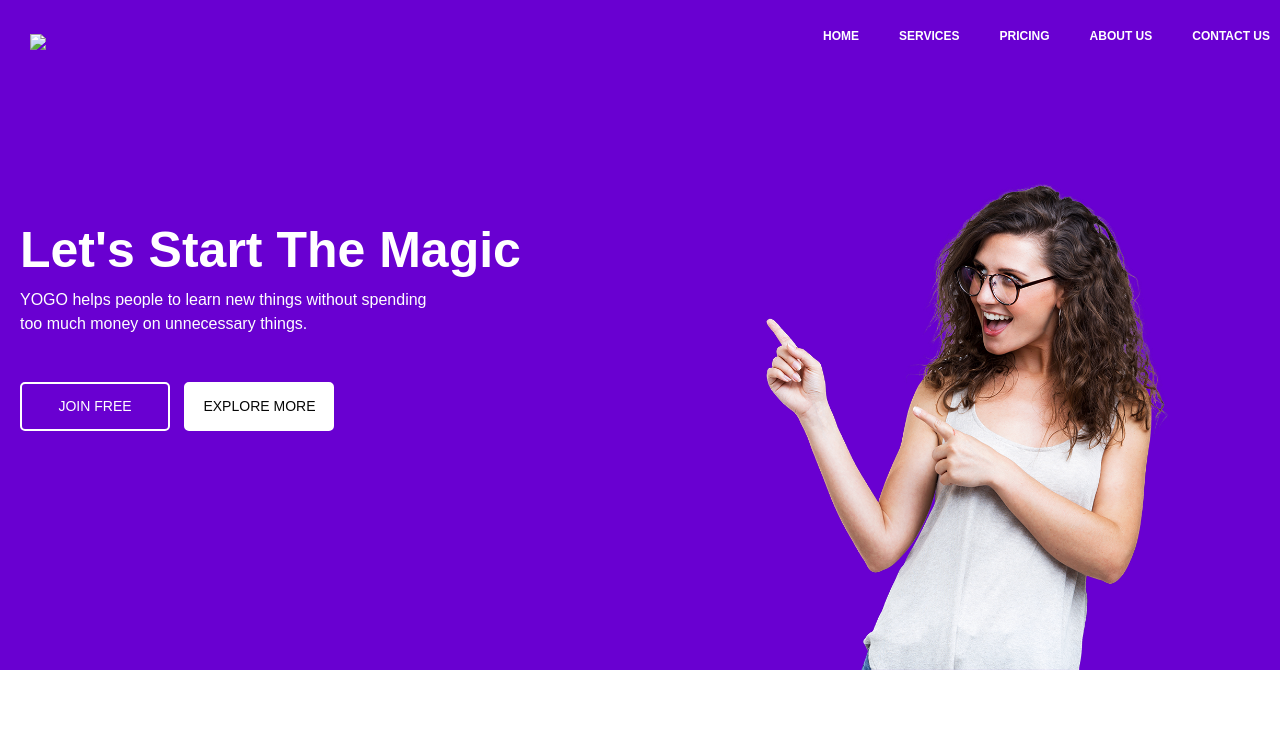
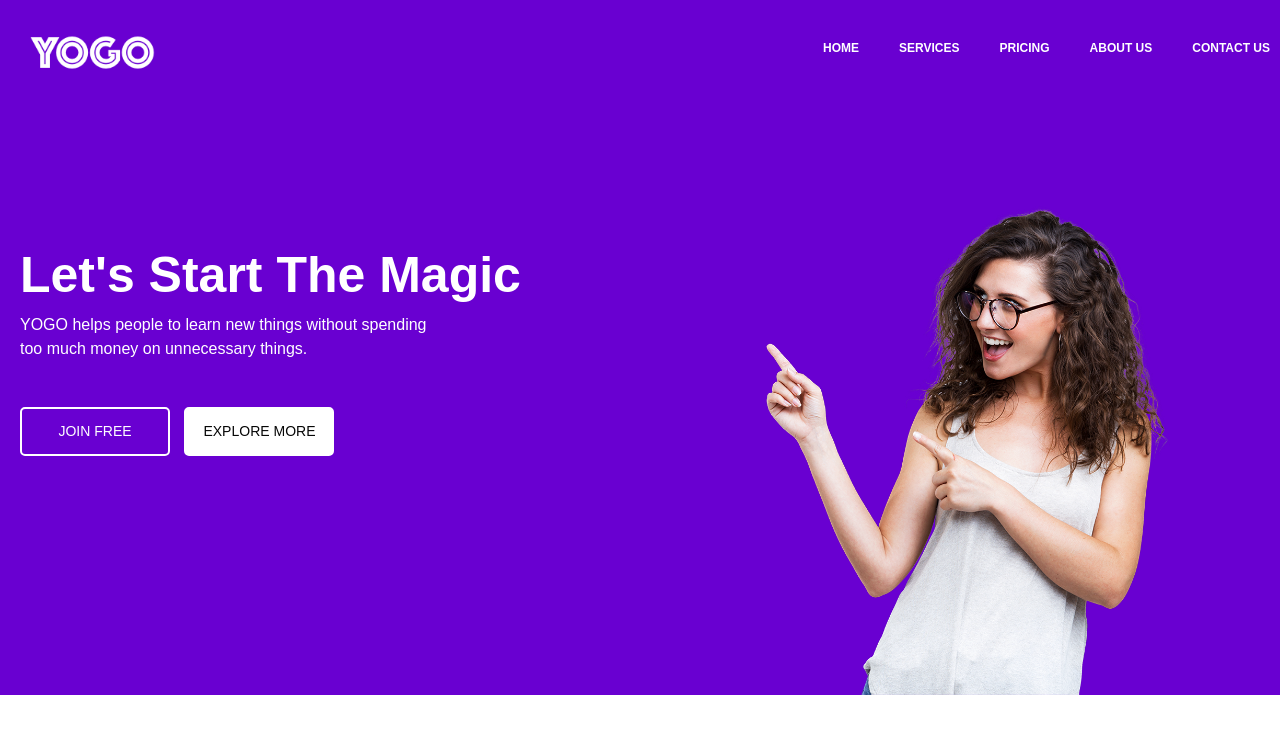
Before and after one commit to ayandajr/startUp1, a plain HTML site: page index.html in a window 1280 px wide. Shown: the top 742 px of the page. Drawn offline with nearby package versions, Linux system fonts and the light colour scheme.

Commit message:
Update index.html

```diff
--- a/index.html
+++ b/index.html
@@ -18,7 +18,7 @@
 
                 <!-- Nav Bar -->
                 <nav class = "navbar navbar-expand-lg navbar-dark">
-                    <a class = "navbar-brand" href = ""><img src="images/YOGO.png"></a>
+                    <a class = "navbar-brand" href = ""><img src="YOGO.png"></a>
 
                     <button class="navbar-toggler" type="button" data-bs-toggle="collapse" data-bs-target="#navbarSupportedContent" aria-controls="navbarSupportedContent" aria-expanded="false" aria-label="Toggle navigation">
                       <span class="navbar-toggler-icon"></span>
```
